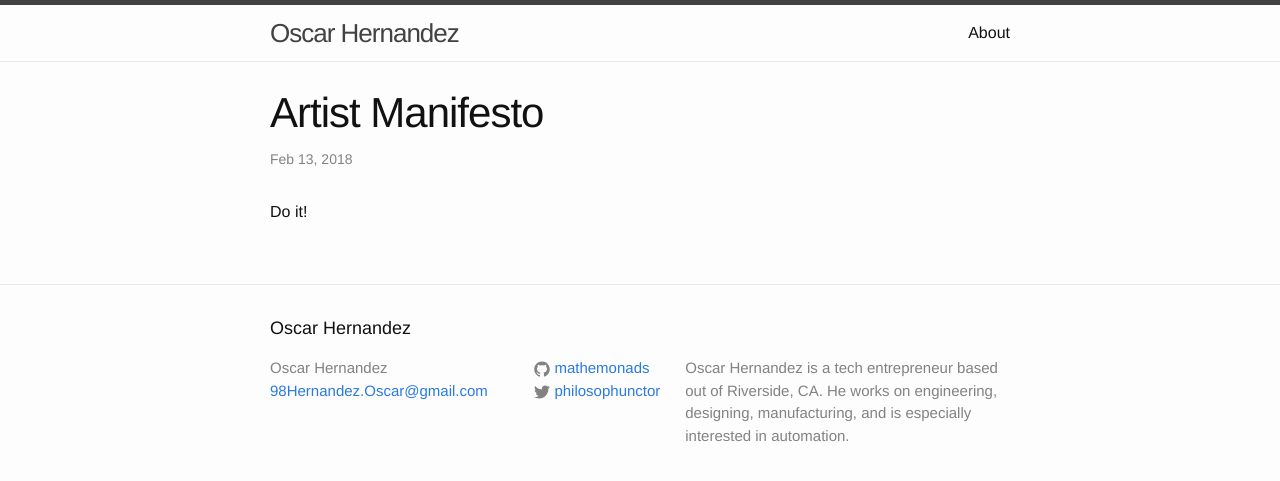
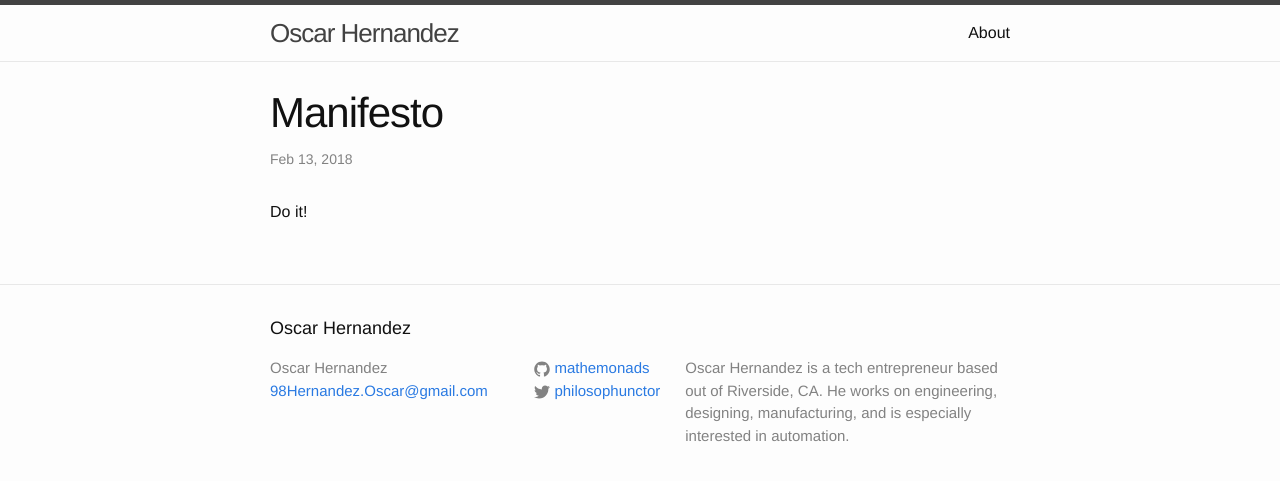
Before and after one commit to mathemonads/mathemonads.github.io, a Jekyll site: the page built from _posts/2018-02-13-artist-manifesto.markdown, in a window 1280 px wide. Shown: the top 481 px of the page. Built offline with Jekyll 4.4.1, drawn with Linux system fonts in a browser that asks for light colours.

Commit message:
manifesto

```diff
--- a/_posts/2018-02-13-artist-manifesto.markdown
+++ b/_posts/2018-02-13-artist-manifesto.markdown
@@ -1,7 +1,7 @@
 ---
 layout: post
-title:  "Artist Manifesto"
+title:  "Manifesto"
 date:   2018-02-13 21:12:00 +0000
-categories: art
+categories: business engineering design
 ---
 Do it!
```
